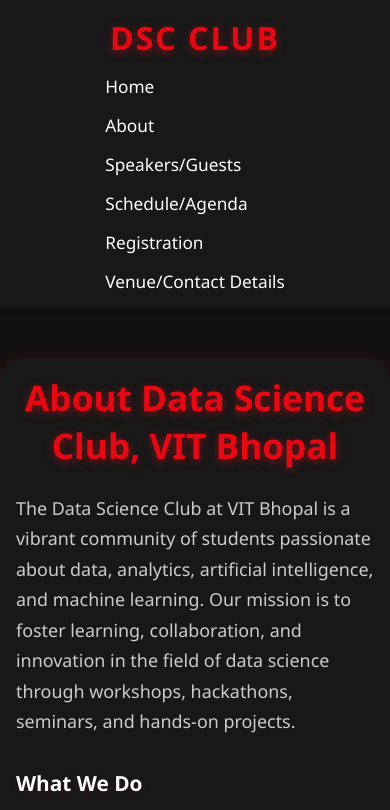
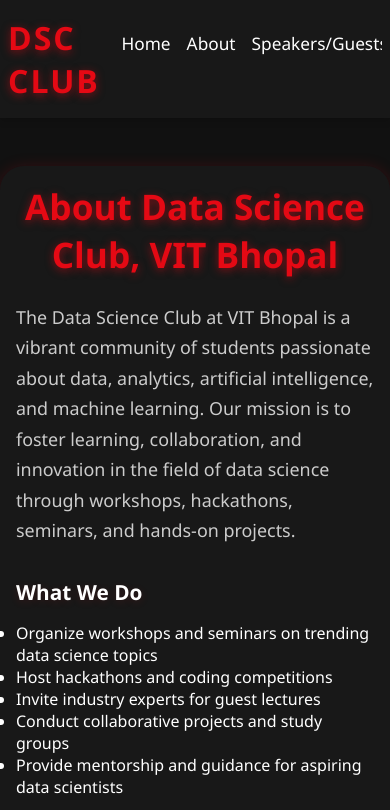
Before and after one commit to Poorva77/EVENT-WEBSITE, a plain HTML site: page about.html in a window 390 px wide. Shown: the top 810 px of the page. Drawn offline with Linux system fonts and the light colour scheme.

Commit message:
better navigation

```diff
--- a/about.html
+++ b/about.html
@@ -194,19 +194,60 @@ body {
 }
 @media (max-width: 600px) {
   .navbar {
-    flex-direction: column;
+    flex-direction: row;
     padding: 1rem;
   }
   .nav-links {
-    flex-direction: column;
+    flex-direction: row;
     gap: 1rem;
     margin-top: 1rem;
   }
+  /* Responsive Navbar Scroll */
+.nav-links {
+  display: flex;
+  gap: 2rem;
+  list-style: none;
+  overflow-x: auto;
+  scrollbar-width: thin;
+  scrollbar-color: #e50914 #181818;
+  padding-bottom: 4px;
+}
+
+.nav-links::-webkit-scrollbar {
+  height: 6px;
+}
+.nav-links::-webkit-scrollbar-thumb {
+  background: #e50914;
+  border-radius: 6px;
+}
+.nav-links::-webkit-scrollbar-track {
+  background: #181818;
+}
+
+@media (max-width: 700px) {
+  .navbar {
+    flex-direction: row;
+    align-items: flex-start;
+    padding: 1rem 0.5rem;
+  }
+  .nav-links {
+    gap: 1rem;
+    width: 100vw;
+    max-width: 100vw;
+    overflow-x: auto;
+    white-space: nowrap;
+    justify-content: flex-start;
+    padding-bottom: 8px;
+  }
+  .nav-links li {
+    display: inline-block;
+  }
+}
   .about-section {
     padding: 1rem;
   }
   .team-list {
-    flex-direction: column;
+    flex-direction: row;
     align-items: center;
   }
   .team-card {
@@ -220,10 +261,10 @@ body {
     <ul class="nav-links">
       <li><a href="index.html">Home</a></li>
       <li><a href="about.html">About</a></li>
-      <li><a href="/speakers.html">Speakers/Guests</a></li>
-      <li><a href="/schedule.html">Schedule/Agenda</a></li>
+      <li><a href="speakers.html">Speakers/Guests</a></li>
+      <li><a href="schedule.html">Schedule/Agenda</a></li>
       <li><a href="registration.html">Registration</a></li>
-      <li><a href="#">Venue/Contact Details</a></li>
+      <li><a href="venue.html">Venue/Contact Details</a></li>
     </ul>
   </nav>
   <section class="about-section">
--- a/style.css
+++ b/style.css
@@ -29,7 +29,7 @@ body {
   animation-delay: 0s;
 }
 .shape2 {
-  width: 120px; height: 120px;
+  width: 200px; height: 120px;
   background: #fff;
   top: 60%; left: 80%;
   animation-delay: 2s;
@@ -73,8 +73,27 @@ body {
 }
 .nav-links {
   display: flex;
+  flex-direction: row; /* Always horizontal */
   gap: 2rem;
   list-style: none;
+  overflow-x: auto;
+  scrollbar-width: thin;
+  scrollbar-color: #e50914 #181818;
+  padding-bottom: 4px;
+  white-space: nowrap;
+}
+.nav-links::-webkit-scrollbar {
+  height: 6px;
+}
+.nav-links::-webkit-scrollbar-thumb {
+  background: #e50914;
+  border-radius: 6px;
+}
+.nav-links::-webkit-scrollbar-track {
+  background: #181818;
+}
+.nav-links li {
+  display: inline-block;
 }
 .nav-links a {
   color: #fff;
@@ -105,6 +124,28 @@ body {
   width: 100%;
 }
 
+/* Responsive: keep nav horizontal and scrollable */
+@media (max-width: 900px) {
+  .navbar {
+    flex-direction: row;
+    align-items: flex-start;
+    padding: 1rem 0.5rem;
+  }
+  .nav-links {
+    display: flex;
+    flex-direction: row;
+    gap: 1rem;
+    width: 100vw;
+    max-width: 100vw;
+    overflow-x: auto;
+    white-space: nowrap;
+    justify-content: flex-start;
+    padding-bottom: 8px;
+  }
+  .nav-links li {
+    display: inline-block;
+  }
+}
 /* ====== Hero Section ====== */
 .hero {
   display: flex;
@@ -162,7 +203,7 @@ body {
 }
 .hero-left p {
   font-size: 1.2rem;
-  margin-bottom: 2rem;
+  margin-bottom: 3rem;
   color: #ccc;
 }
 .hero-buttons {
@@ -313,7 +354,7 @@ body {
 /* ====== Responsive Design ====== */
 @media (max-width: 900px) {
   .hero {
-    flex-direction: column;
+    flex-direction: row;
     align-items: flex-start;
     padding: 2rem 1rem;
   }
@@ -325,16 +366,6 @@ body {
     height: 220px;
   }
 }
-@media (max-width: 600px) {
-  .navbar {
-    flex-direction: column;
-    padding: 1rem;
-  }
-  .nav-links {
-    flex-direction: column;
-    gap: 1rem;
-    margin-top: 1rem;
-  }
   .hero-left h1 {
     font-size: 2.2rem;
   }
```
Also changed, not shown: eventDetails.html (+43 -3 lines), index.html (+10 -28 lines), registration.html (+44 -3 lines), schedule.html (+44 -3 lines), speakers.html (+45 -4 lines), venue.html (added, +46 -0 lines).
